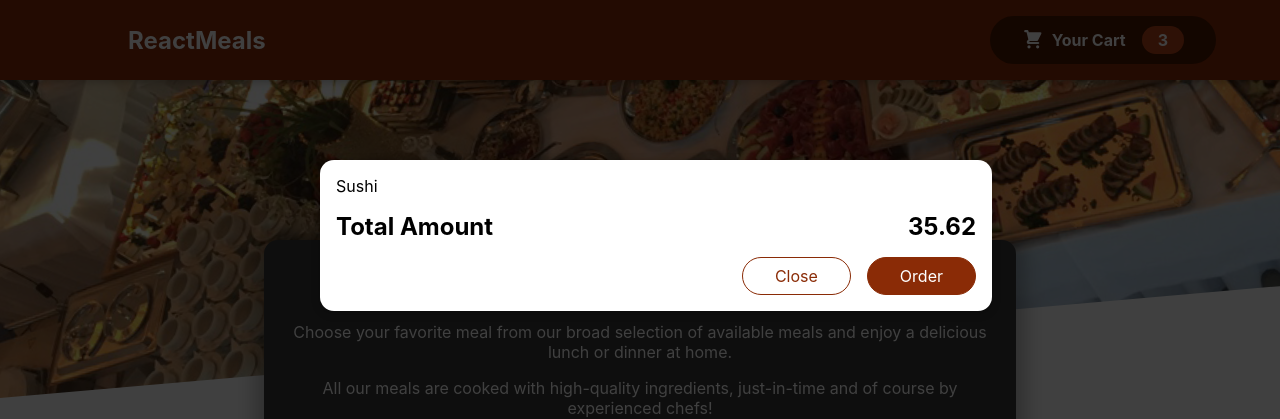
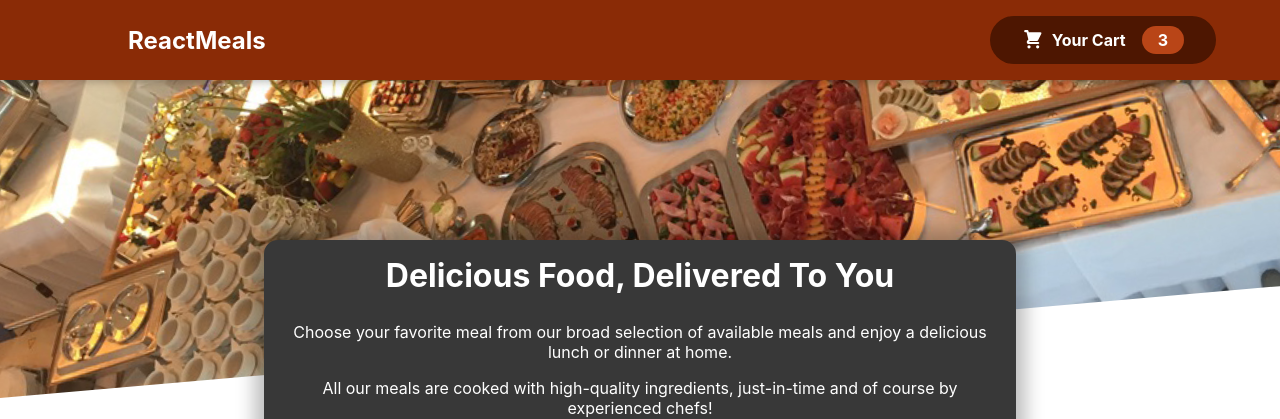
Before and after one commit to OuaklimOthmane/React_Food-order-app, a React (Create React App) app: page / in a window 1280 px wide. Shown: the top 419 px of the page. Built offline with nearby package versions, Linux system fonts and the light colour scheme.

Commit message:
Managing Cart open&close state

```diff
--- a/src/App.js
+++ b/src/App.js
@@ -1,14 +1,25 @@
+import React, { useState } from "react";
+
 import "./App.css";
-import React from "react";
 import Header from "./components/Layout/Header";
 import Meals from "./components/Meals/Meals";
 import Cart from "./components/Cart/Cart";
 
 function App() {
+  const [cartShown, setCartShown] = useState(false);
+
+  const cartShownHandler = () => {
+    setCartShown(true);
+  };
+
+  const cartHideHandler = () => {
+    setCartShown(false);
+  };
+
   return (
     <>
-      <Cart />
-      <Header />
+      {cartShown && <Cart onCloseCart={cartHideHandler} />}
+      <Header onShowCart={cartShownHandler} />
       <main>
         <Meals />
       </main>
--- a/src/components/Cart/Cart.js
+++ b/src/components/Cart/Cart.js
@@ -13,14 +13,16 @@ const Cart = (props) => {
   );
 
   return (
-    <Modal>
+    <Modal onCloseCart={props.onCloseCart}>
       {cartItems}
       <div className={classes.total}>
         <span>Total Amount</span>
         <span>35.62</span>
       </div>
       <div className={classes.actions}>
-        <button className={classes["button--alt"]}>Close</button>
+        <button className={classes["button--alt"]} onClick={props.onCloseCart}>
+          Close
+        </button>
         <button className={classes.button}>Order</button>
       </div>
     </Modal>
--- a/src/components/Layout/Header.js
+++ b/src/components/Layout/Header.js
@@ -8,7 +8,7 @@ const Header = (props) => {
     <>
       <header className={classes.header}>
         <h2>ReactMeals</h2>
-        <HeaderCartButton />
+        <HeaderCartButton onShowCart={props.onShowCart} />
       </header>
       <div className={classes["main-image"]}>
         <img src={imgMeal} alt="meals" />
--- a/src/components/Layout/HeaderCartButton.js
+++ b/src/components/Layout/HeaderCartButton.js
@@ -3,7 +3,7 @@ import classes from "./HeaderCartButton.module.css";
 
 const HeaderCartButton = (props) => {
   return (
-    <button className={classes.button}>
+    <button className={classes.button} onClick={props.onShowCart}>
       <span className={classes.icon}>
         <CartIcon />
       </span>
--- a/src/components/UI/Modal/Modal.js
+++ b/src/components/UI/Modal/Modal.js
@@ -4,7 +4,7 @@ import ReactDOM from "react-dom";
 import classes from "./Modal.module.css";
 
 const Backdrop = (props) => {
-  return <div className={classes.backdrop} />;
+  return <div className={classes.backdrop} onClick={props.onCloseCart} />;
 };
 
 const ModalOverlay = (props) => {
@@ -20,7 +20,10 @@ const portalElement = document.getElementById("overlays");
 const Modal = (props) => {
   return (
     <Fragment>
-      {ReactDOM.createPortal(<Backdrop />, portalElement)}
+      {ReactDOM.createPortal(
+        <Backdrop onCloseCart={props.onCloseCart} />,
+        portalElement
+      )}
       {ReactDOM.createPortal(
         <ModalOverlay>{props.children}</ModalOverlay>,
         portalElement
```
